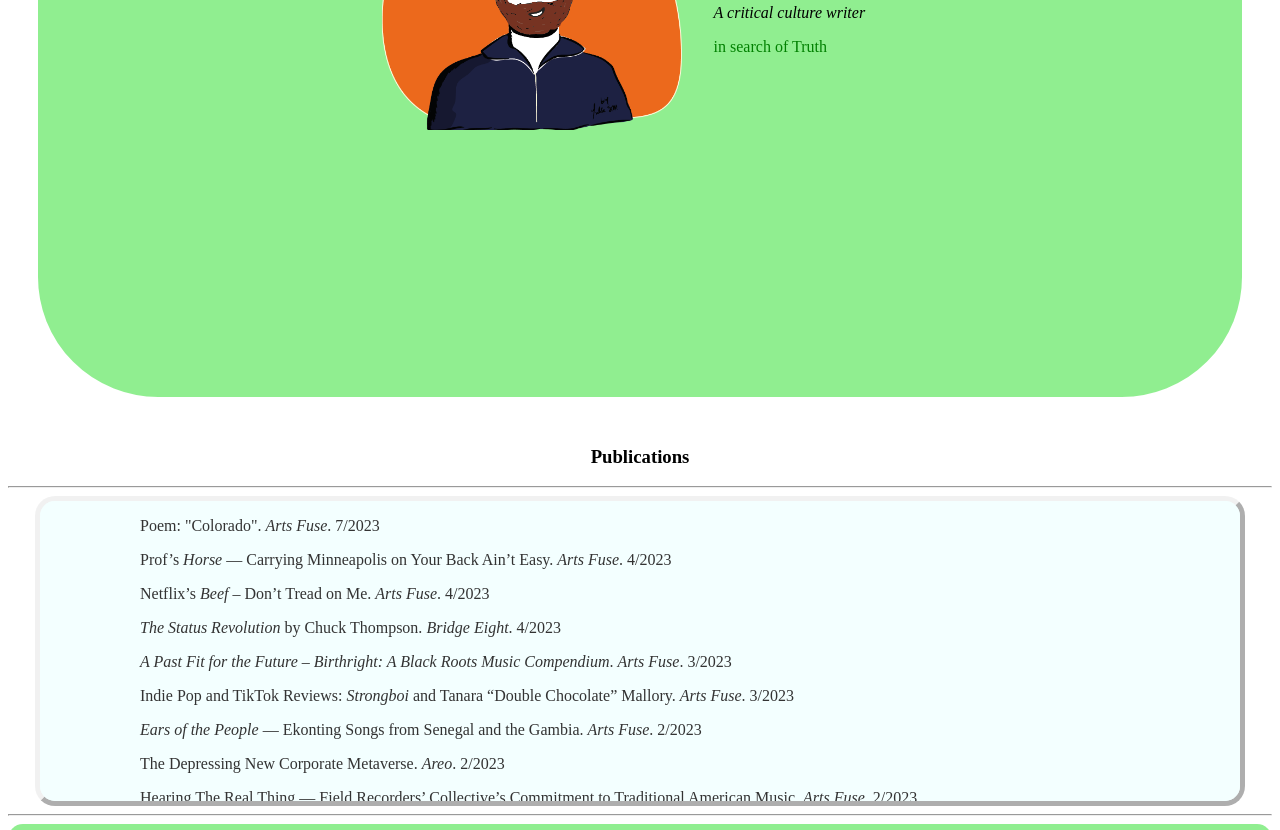
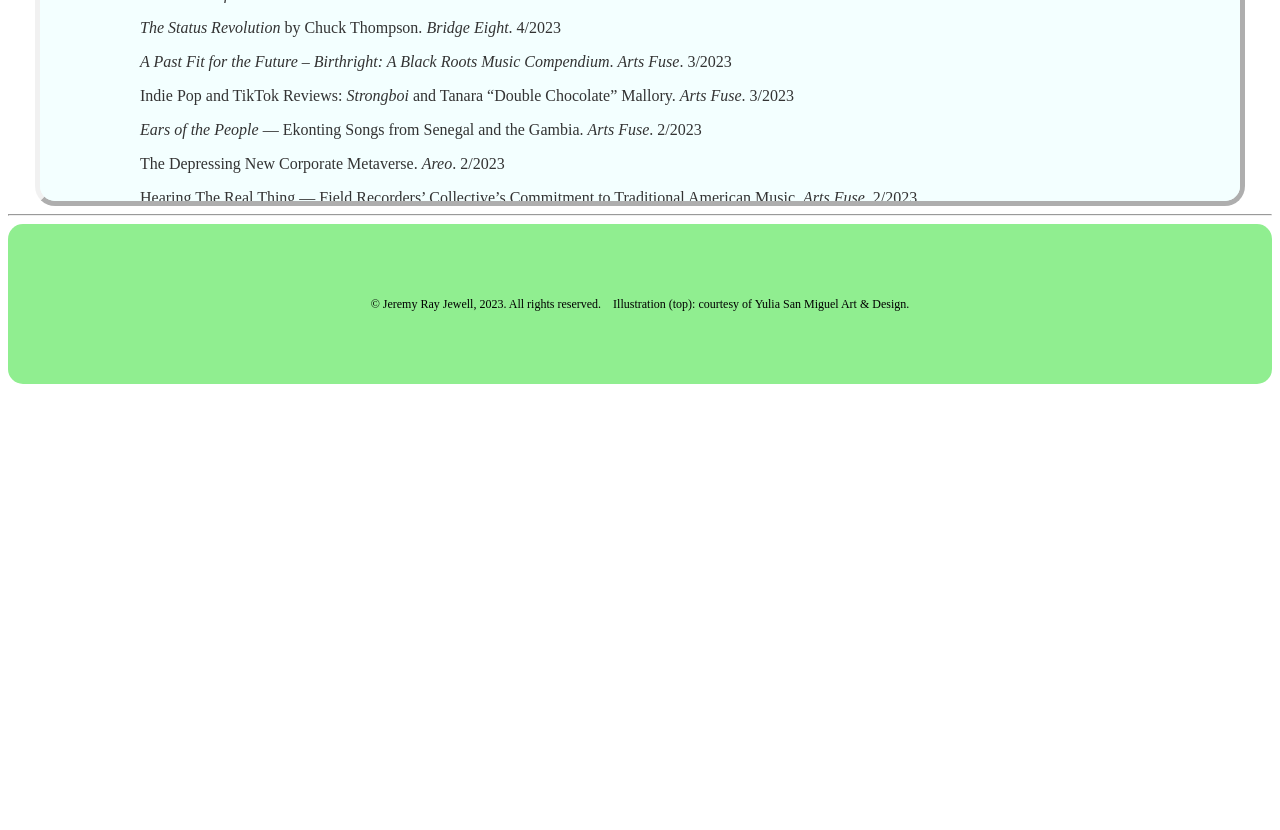
Before and after one commit to jeremyrayjewell/jeremyrayjewell.github.io, a plain HTML site: page index.html in a window 1280 px wide. Shown: the part 441-1271 px from the top of the page. After the commit the page ends 833 px from the top, so only its background shows below. Drawn offline with Linux system fonts and the light colour scheme.

Commit message:
Update style.css

```diff
--- a/style.css
+++ b/style.css
@@ -19,6 +19,7 @@
       margin: 0;
       border: 30px solid white;
     border-radius: 150px;
+  max-height: 200px
     }
 
 }
```
